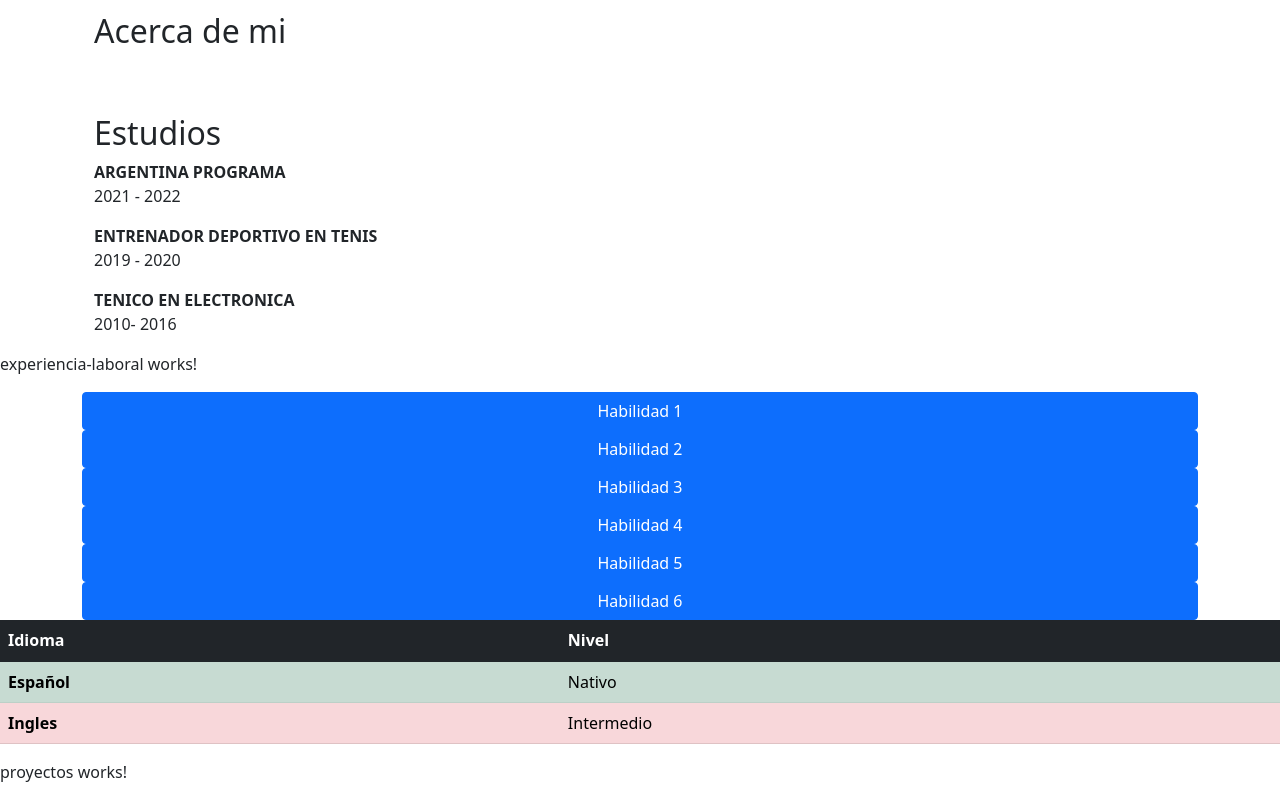
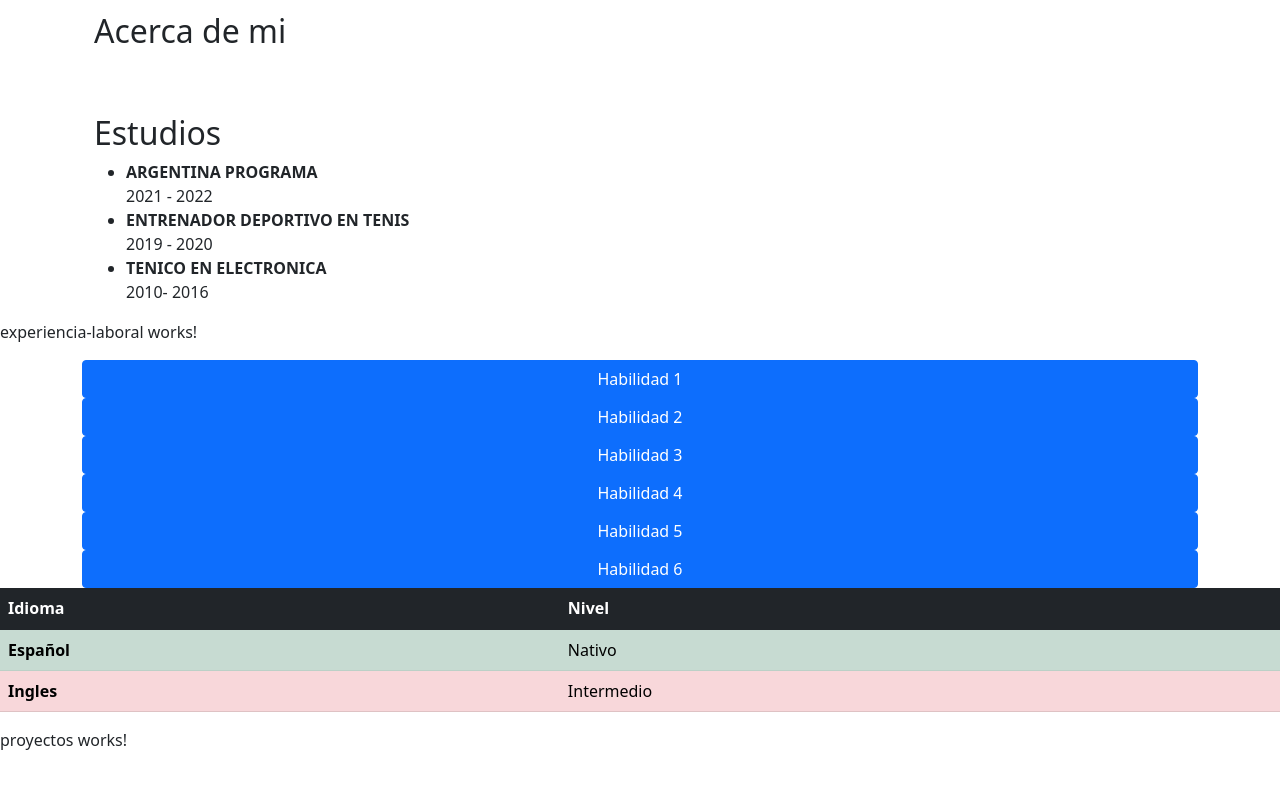
Before and after one commit to gianlv77/CV, an Angular app in the folder cv-argentina-programa/: page / in a window 1280 px wide. Shown: the part 1455-2255 px from the top of the page. After the commit the page ends 2223 px from the top, so only its background shows below. Built offline with nearby package versions, Linux system fonts and the light colour scheme.

Commit message:
ultima actualizacion

```diff
--- a/cv-argentina-programa/src/app/componentes/estudios/estudios.component.html
+++ b/cv-argentina-programa/src/app/componentes/estudios/estudios.component.html
@@ -1,11 +1,13 @@
-<div  class="container">
+<div class="container">
+
     <h2>Estudios</h2>
-    <p><b>ARGENTINA PROGRAMA</b><br>
-        2021 - 2022</p>
-    <p><b>ENTRENADOR DEPORTIVO EN TENIS</b><br>
-        2019 - 2020</p>
-    <p><b>TENICO EN ELECTRONICA</b><br>
-        2010- 2016</p>
+    <ul>
+    <li><b> ARGENTINA PROGRAMA</b></li>
+        2021 - 2022
+    <li><b> ENTRENADOR DEPORTIVO EN TENIS</b></li>
+        2019 - 2020
+    <li><b>TENICO EN ELECTRONICA</b></li>
+        2010- 2016
+</ul>
 
-
-    </div>
+</div>
```
